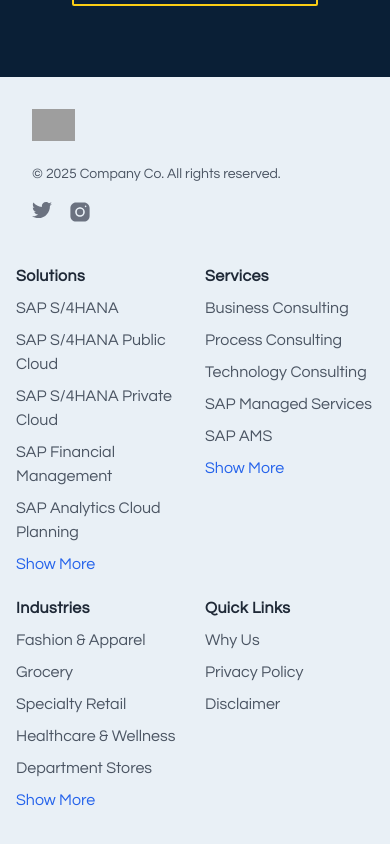
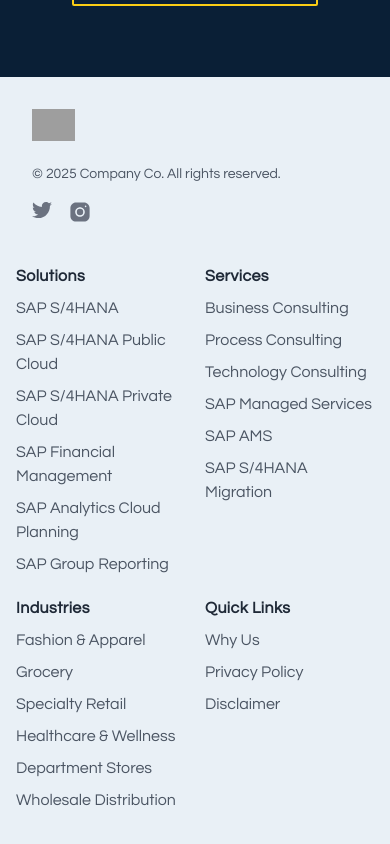
Before and after one commit to ashwinbiju09/tech-website, a React (Vite) app: page /about in a window 390 px wide. Shown: the part 6862-7706 px from the top of the page. Built offline with nearby package versions, Linux system fonts and the light colour scheme; grey boxes are pictures that could not be loaded.

Commit message:
Responsiveness check

```diff
--- a/src/components/Add-ons/components/Insights.jsx
+++ b/src/components/Add-ons/components/Insights.jsx
@@ -6,7 +6,7 @@
   const isInView = useInView(ref, { triggerOnce: true, threshold: 0.2 });
 
   return (
-    <div className="pt-6 pb-10 px-8 md:px-16 lg:px-12 bg-midnight">
+    <div className="pt-6 pb-10 px-4 sm:px-6 md:px-6 lg:px-12 bg-midnight">
       <motion.div
         ref={ref}
         initial={{ opacity: 0, scale: 0.9 }}
@@ -23,7 +23,7 @@
         </div>
 
         <div className="flex items-center justify-center pt-12">
-          <div className="grid grid-cols-1 sm:grid-cols-2 gap-10 justify-center max-w-7xl mx-12">
+          <div className="grid grid-cols-1 sm:grid-cols-2 gap-6 w-full max-w-7xl px-2 sm:px-4">
             {data.benefits.map((benefit, index) => (
               <motion.div
                 key={index}
@@ -38,7 +38,7 @@
                   ease: "easeOut",
                   delay: index * 0.15,
                 }}
-                className="relative bg-white py-6 px-8 w-96 md:w-full shadow-xl rounded-sm flex flex-row items-center space-x-4"
+                className="relative bg-white py-6 px-6 w-full shadow-xl rounded-sm flex flex-row items-center space-x-4"
               >
                 <div className="flex items-center justify-center w-14 h-14 rounded-full p-2 shadow-xl bg-midnight shrink-0">
                   {benefit.icon}
--- a/src/components/Add-ons/components/Percentage.jsx
+++ b/src/components/Add-ons/components/Percentage.jsx
@@ -15,7 +15,7 @@
 
         <div
           ref={ref}
-          className="grid grid-cols-1 sm:grid-cols-3 gap-x-28 gap-y-10 text-center"
+          className="grid grid-cols-1 sm:grid-cols-3 gap-x-12 lg:gap-x-28 gap-y-10 text-center"
         >
           {data.stats.map((stat, index) => (
             <div key={index} className="flex flex-col items-center space-y-6">
--- a/src/components/Epicor-Solutions/Components/Percentage.jsx
+++ b/src/components/Epicor-Solutions/Components/Percentage.jsx
@@ -15,7 +15,7 @@
 
         <div
           ref={ref}
-          className="grid grid-cols-1 sm:grid-cols-3 gap-x-28 gap-y-10 text-center"
+          className="grid grid-cols-1 sm:grid-cols-3 gap-x-12 lg:gap-x-28 gap-y-10 text-center"
         >
           {data.stats.map((stat, index) => (
             <div key={index} className="flex flex-col items-center space-y-6">
--- a/src/components/General/Footer.jsx
+++ b/src/components/General/Footer.jsx
@@ -1,4 +1,4 @@
-import React, { useState } from "react";
+import React from "react";
 import navLinks from "../General/NavBar/navData";
 
 const footerLinkPaths = {
@@ -50,29 +50,7 @@
 };
 
 const Footer = () => {
-  const [linkCountByMenu, setLinkCountByMenu] = useState({});
-
   const menuItems = transformNavLinksToFooterMenu(navLinks);
-
-  const toggleShowMore = (title, totalLinks) => {
-    setLinkCountByMenu((prev) => {
-      const currentCount = prev[title] || 5;
-      let newCount = currentCount + 5;
-
-      if (newCount >= totalLinks) {
-        newCount = totalLinks;
-      }
-
-      if (currentCount === totalLinks) {
-        newCount = 5;
-      }
-
-      return {
-        ...prev,
-        [title]: newCount,
-      };
-    });
-  };
 
   return (
     <div className="relative z-20">
@@ -108,9 +86,7 @@
 
           <div className="grid grid-cols-2 gap-5 lg:col-span-4 md:grid-cols-4">
             {menuItems.map(({ title, links }) => {
-              const currentCount = linkCountByMenu[title] || 5;
-              const visibleLinks = links.slice(0, currentCount);
-              const hasMoreLinks = links.length > 5;
+              const visibleLinks = links.slice(0, 6);
 
               return (
                 <div key={title}>
@@ -131,18 +107,6 @@
                         </a>
                       </li>
                     ))}
-                    {hasMoreLinks && (
-                      <li>
-                        <button
-                          onClick={() => toggleShowMore(title, links.length)}
-                          className="text-blue-600 hover:text-blue-900 focus:outline-none"
-                        >
-                          {currentCount >= links.length
-                            ? "Show Less"
-                            : "Show More"}
-                        </button>
-                      </li>
-                    )}
                   </ul>
                 </div>
               );
--- a/src/components/General/NavBar/NavBar.jsx
+++ b/src/components/General/NavBar/NavBar.jsx
@@ -48,7 +48,7 @@
     >
       <div className="flex justify-between items-center px-4 md:px-24 py-2 md:py-1">
         <a href="/" className="m-2">
-          <img className="h-8" src="" alt="Logo" />
+          <img className="h-8" alt="Logo" />
         </a>
 
         {/* Desktop Nav */}
--- a/src/components/Home/Contact.jsx
+++ b/src/components/Home/Contact.jsx
@@ -22,8 +22,8 @@
             </p>
 
             <div className="space-y-6">
-              <div className="flex items-center space-x-4">
-                <div className="bg-yellow-400 w-12 h-12 flex items-center justify-center rounded-full">
+              <div className="flex items-center space-x-0 lg:space-x-4">
+                <div className="hidden lg:flex bg-yellow-400 w-12 h-12 items-center justify-center rounded-full">
                   <Mail className="w-5 h-5 text-white" />
                 </div>
                 <div>
--- a/src/components/Home/Results/Stats.jsx
+++ b/src/components/Home/Results/Stats.jsx
@@ -41,7 +41,7 @@
       <div className="grid grid-cols-5 gap-2 bg-ice rounded-md shadow-xl py-10">
         {statsData.map((stat) => (
           <div key={stat.id} className="flex flex-col items-center text-center">
-            <div className="text-2xl md:text-5xl font-semibold bg-clip-text text-transparent bg-gradient-to-b from-midnight via-blue-800 to-blue-600">
+            <div className="text-2xl md:text-3xl lg:text-5xl font-semibold bg-clip-text text-transparent bg-gradient-to-b from-midnight via-blue-800 to-blue-600">
               <CountUp
                 start={0}
                 end={stat.number}
--- a/src/components/SAP-Solutions/Components/Info.jsx
+++ b/src/components/SAP-Solutions/Components/Info.jsx
@@ -11,7 +11,7 @@
       >
         <div className="container mx-auto px-6 lg:px-16">
           <div className="grid grid-cols-1 md:grid-cols-2 gap-12 items-center">
-            <div className="w-full flex justify-center">
+            <div className="w-full justify-center hidden md:flex">
               <img
                 src={data.image}
                 alt={data.infoTitle}
@@ -20,7 +20,7 @@
               />
             </div>
 
-            <div>
+            <div className="col-span-1">
               <h2 className="text-3xl font-extrabold bg-midnight text-transparent bg-clip-text">
                 {data.infoTitle}
               </h2>
--- a/src/components/SAP-Solutions/Components/Percentage.jsx
+++ b/src/components/SAP-Solutions/Components/Percentage.jsx
@@ -15,7 +15,7 @@
 
         <div
           ref={ref}
-          className="grid grid-cols-1 sm:grid-cols-3 gap-x-28 gap-y-10 text-center"
+          className="grid grid-cols-1 sm:grid-cols-3 gap-x-12 lg:gap-x-28 gap-y-10 text-center"
         >
           {data.stats.map((stat, index) => (
             <div key={index} className="flex flex-col items-center space-y-6">
--- a/src/components/Services/components/Percentage.jsx
+++ b/src/components/Services/components/Percentage.jsx
@@ -15,7 +15,7 @@
 
         <div
           ref={ref}
-          className="grid grid-cols-1 sm:grid-cols-3 gap-x-28 gap-y-10 text-center"
+          className="grid grid-cols-1 sm:grid-cols-3 gap-x-12 lg:gap-x-28 gap-y-10 text-center"
         >
           {data.stats.map((stat, index) => (
             <div key={index} className="flex flex-col items-center space-y-6">
```
Also changed, not shown: src/components/Home/Hero.jsx (+9 -6 lines).
